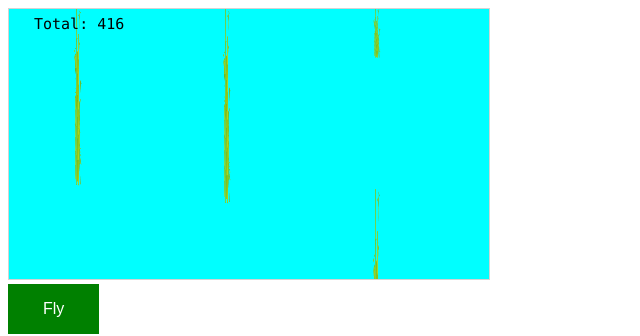
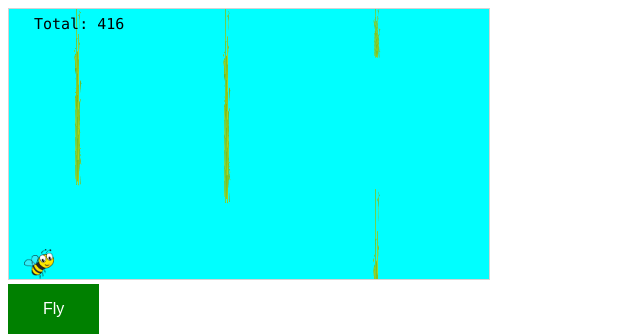
Before and after one commit to GrantSlattery/floatgame, a plain HTML site: page index.html in a window 1280 px wide. Shown: the top 336 px of the page, 0-640 px from the left. Drawn offline with Linux system fonts and the light colour scheme.

Commit message:
Update index.html

```diff
--- a/index.html
+++ b/index.html
@@ -133,7 +133,7 @@ function component(width, height, color, x, y, type) {
         }
     }
     this.hitTop = function() {
-        var rocktop = myGameArea.canvas.height;
+        var rocktop = this.height - myGameArea.canvas.height;
         if (this.y < rocktop) {
             this.y = rocktop;
             this.gravitySpeed = 0;
```
